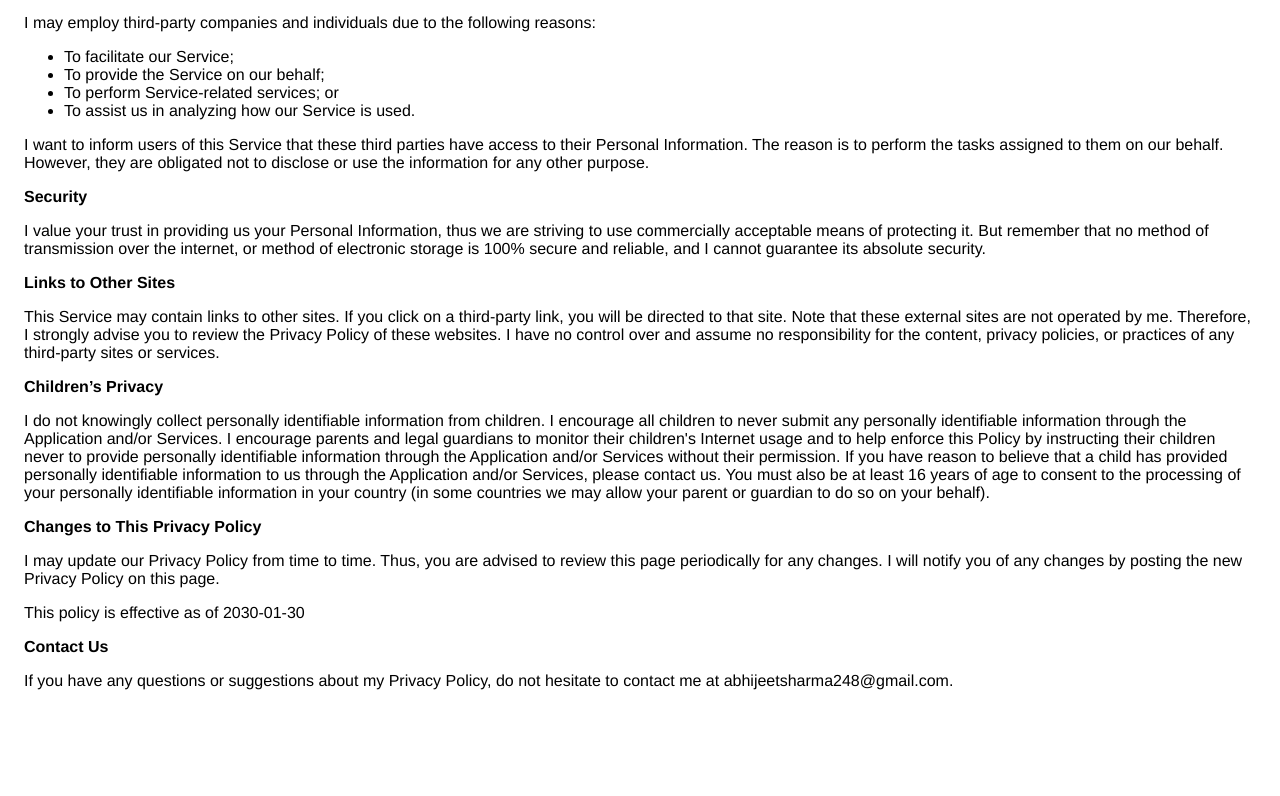
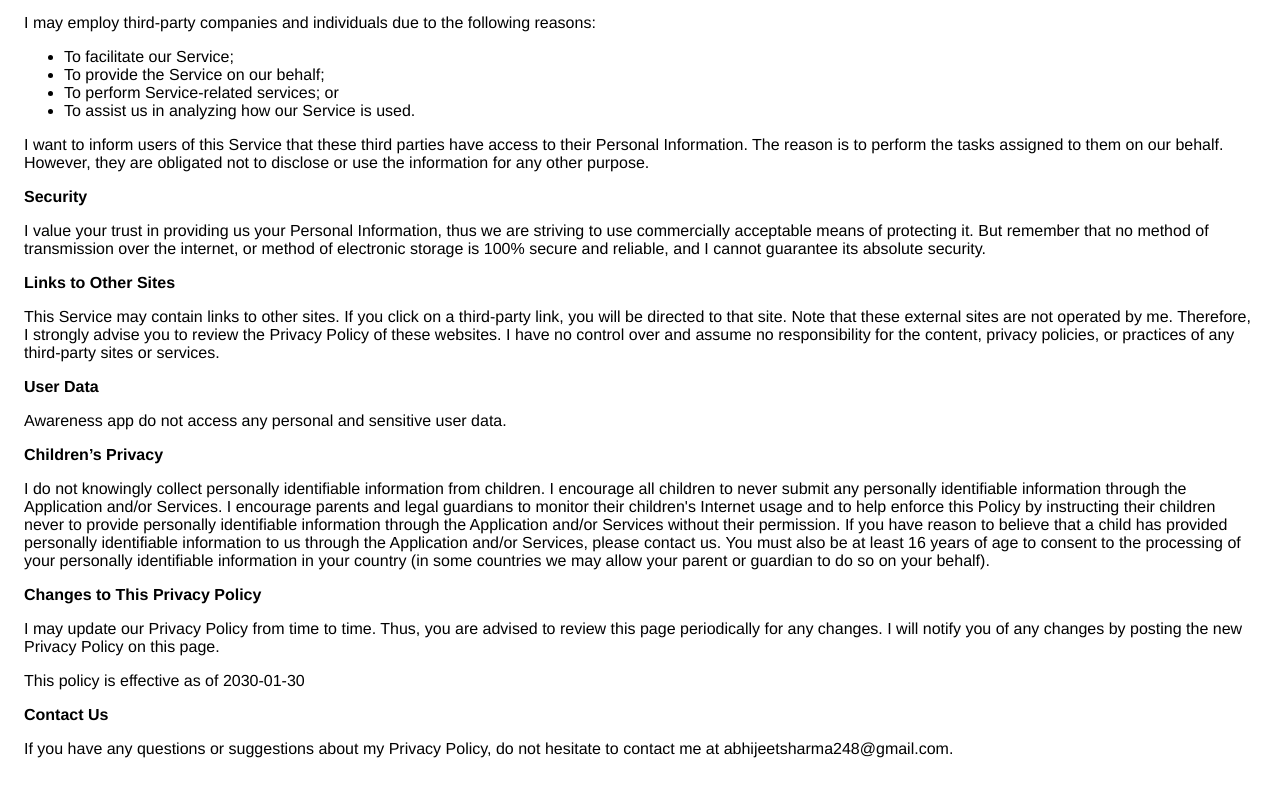
Before and after one commit to iamabs2001/policy, a plain HTML site: page awareness/index.html in a window 1280 px wide. Shown: the part 596-1392 px from the top of the page. Before the commit the page ends 1326 px from the top, so only its background shows below. Drawn offline with Linux system fonts and the light colour scheme.

Commit message:
Update index.html

```diff
--- a/awareness/index.html
+++ b/awareness/index.html
@@ -111,6 +111,10 @@
         privacy policies, or practices of any third-party sites or
         services.
     </p>
+     <p><strong>User Data</strong></p>
+    <p>
+        Awareness app do not access any personal and sensitive user data.
+    </p>
     <p><strong>Children’s Privacy</strong></p> <!---->
     <div>
         <p>
```
